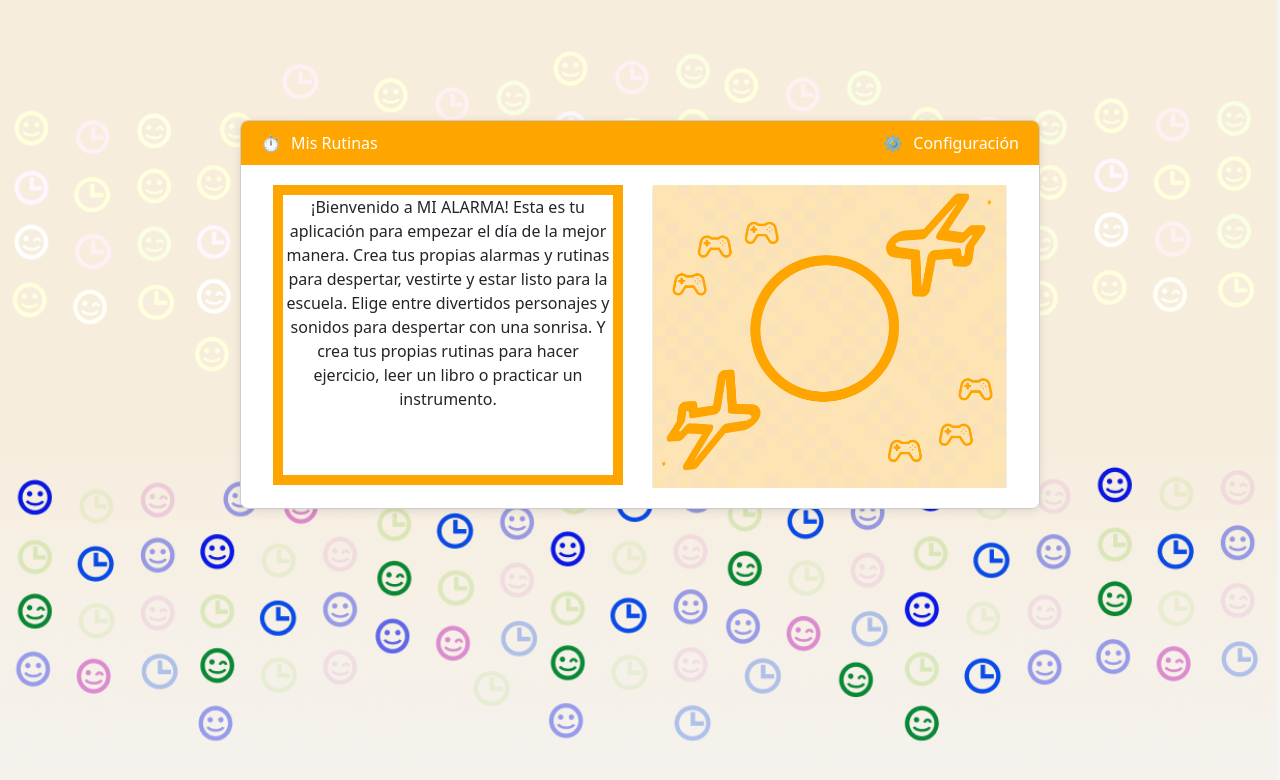
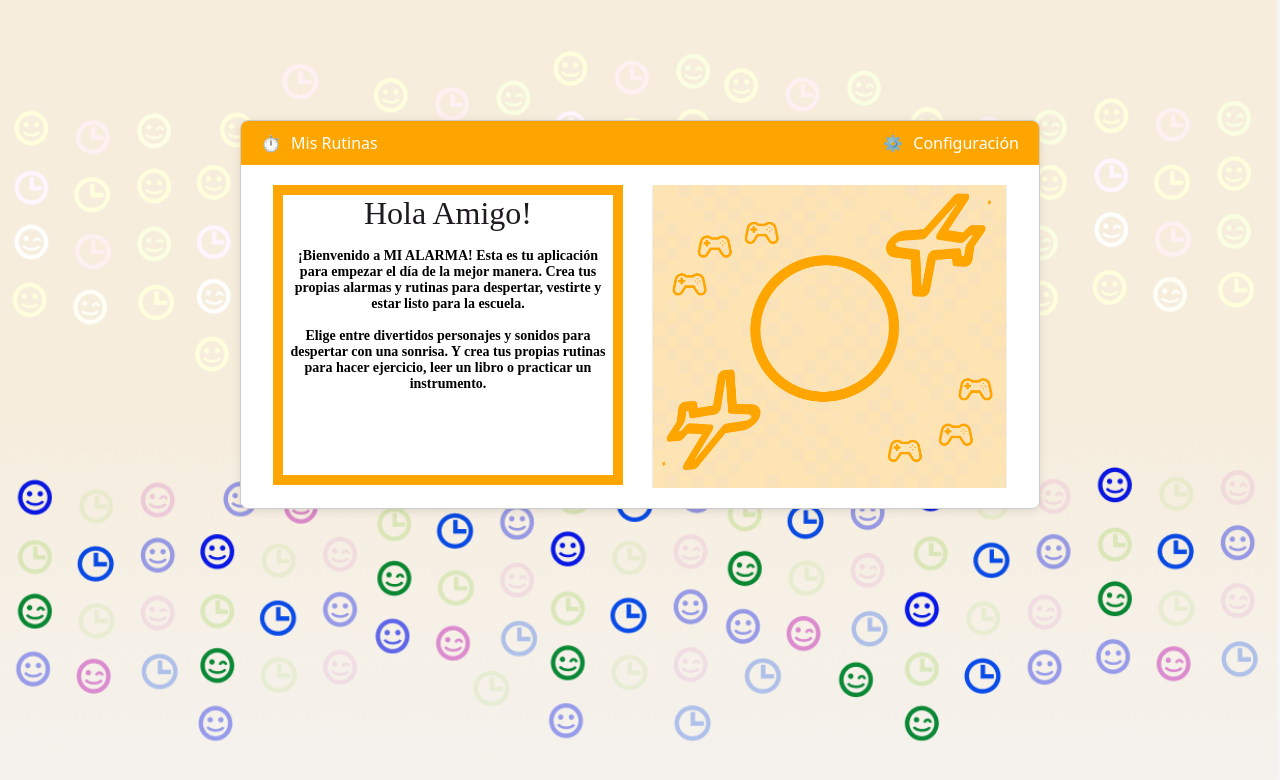
Before and after one commit to DaGamez/202414-Disenios-UX, an Angular app in the folder Web/web-app/: page / in a window 1280 px wide. Shown: the top 780 px of the page. Built offline with nearby package versions, Linux system fonts and the light colour scheme.

Commit message:
se agrega tipografia en estilos de toda la app y se modifica texto panel izquierdo en home

```diff
--- a/Web/web-app/src/app/web-app-home/web-app-home.component.html
+++ b/Web/web-app/src/app/web-app-home/web-app-home.component.html
@@ -15,10 +15,16 @@
       <div class="row">
         <div class="col-6 text-center" >
           <div class="home-text-window">
+           <p class="titulo-app-web-home">
+            Hola Amigo!
+            </p>
+            <p class="sub-titulo-app-web">
             ¡Bienvenido a MI ALARMA!
             Esta es tu aplicación para empezar el día de la mejor manera. Crea tus propias alarmas y rutinas para despertar, vestirte y estar listo para la escuela.
+            </p>
+            <p class="sub-titulo-app-web">
             Elige entre divertidos personajes y sonidos para despertar con una sonrisa. Y crea tus propias rutinas para hacer ejercicio, leer un libro o practicar un instrumento.
-
+          </p>
           </div>
         </div>
         <div class="col-6 text-center" >
--- a/Web/web-app/src/styles.css
+++ b/Web/web-app/src/styles.css
@@ -1 +1,21 @@
 /* You can add global styles to this file, and also import other style files */
+
+.sub-titulo-app-web {
+    color: var(--Negro, #000);
+
+/* Texto Normal APP WEB */
+font-family: Comme;
+font-size: 14px;
+font-style: normal;
+font-weight: 700;
+line-height: normal;
+}
+
+.titulo-app-web-home {
+    color: var(--Schemes-On-Surface, #1D1B20);
+    font-family: "DM Serif Display";
+    font-size: 32px;
+    font-style: normal;
+    font-weight: 400;
+    line-height: normal;
+}
```
